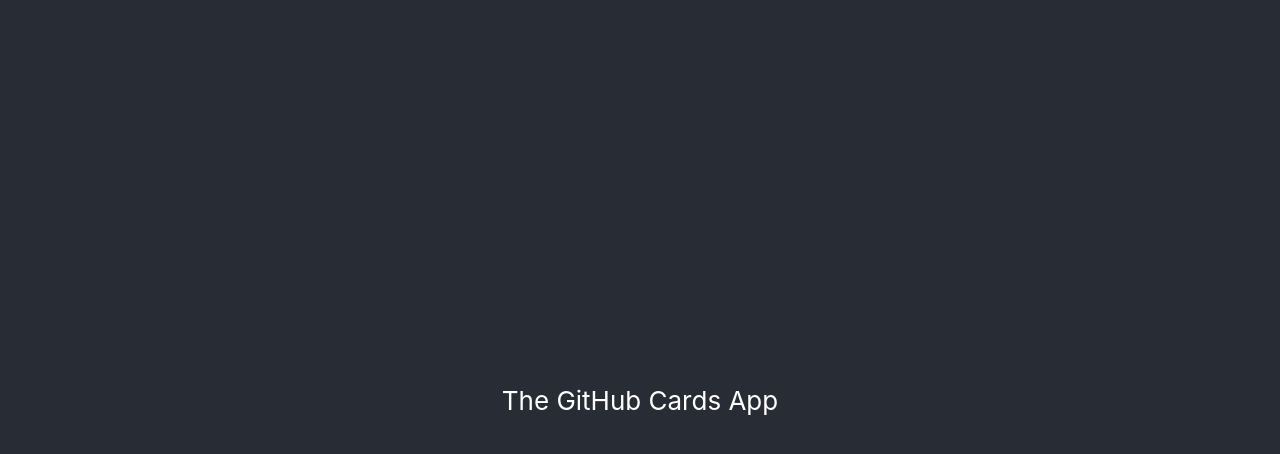
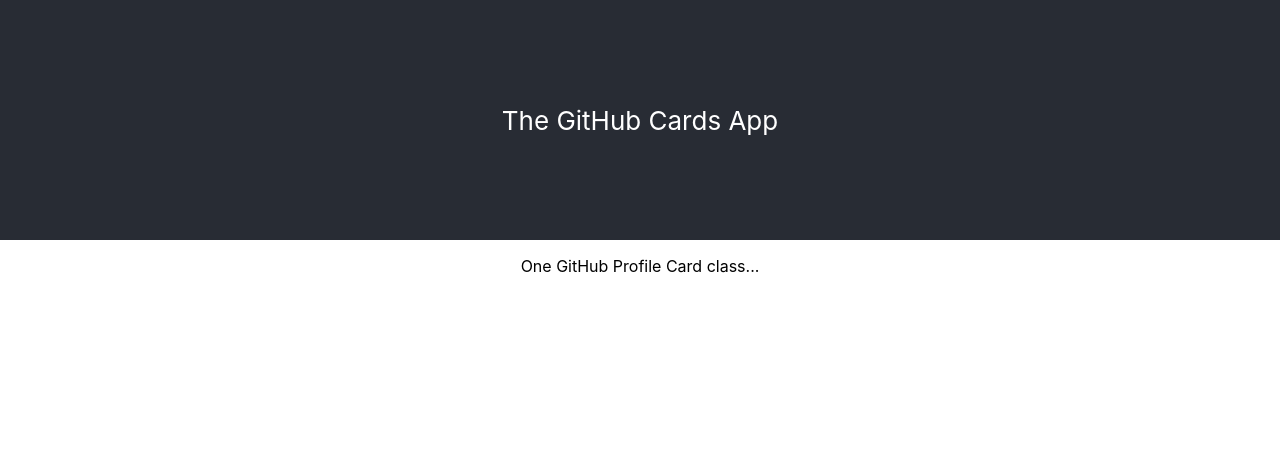
Before and after one commit to AaronGoodrum/react_basic_hook, a React (Create React App) app: page / in a window 1280 px wide. Shown: the top 454 px of the page. Built offline with nearby package versions, Linux system fonts and the light colour scheme.

Commit message:
render card into the app

```diff
--- a/src/App.css
+++ b/src/App.css
@@ -8,7 +8,7 @@
 
 .App-header {
   background-color: #282c34;
-  min-height: 100vh;
+  min-height: 30vh;
   display: flex;
   flex-direction: column;
   align-items: center;
--- a/src/App.js
+++ b/src/App.js
@@ -1,5 +1,6 @@
 import React from 'react';
 import './App.css';
+import Card from './Component/Card'
 
 function App(props) {
   return (
@@ -7,6 +8,7 @@
       <header className="App-header">
         {props.title}
       </header>
+      <Card />
     </div>
   );
 }
--- /dev/null
+++ b/src/Component/Card.js
@@ -0,0 +1,13 @@
+import React from 'react';
+
+class Card extends React.Component {
+  render() {
+    return (
+      <div className="github-profile">
+        One GitHub Profile Card class...
+      </div>
+    )
+  }
+}
+
+export default Card;
--- a/src/index.js
+++ b/src/index.js
@@ -9,4 +9,4 @@
 // If you want your app to work offline and load faster, you can change
 // unregister() to register() below. Note this comes with some pitfalls.
 // Learn more about service workers: https://bit.ly/CRA-PWA
-serviceWorker.unregister();
+serviceWorker.register();
```
